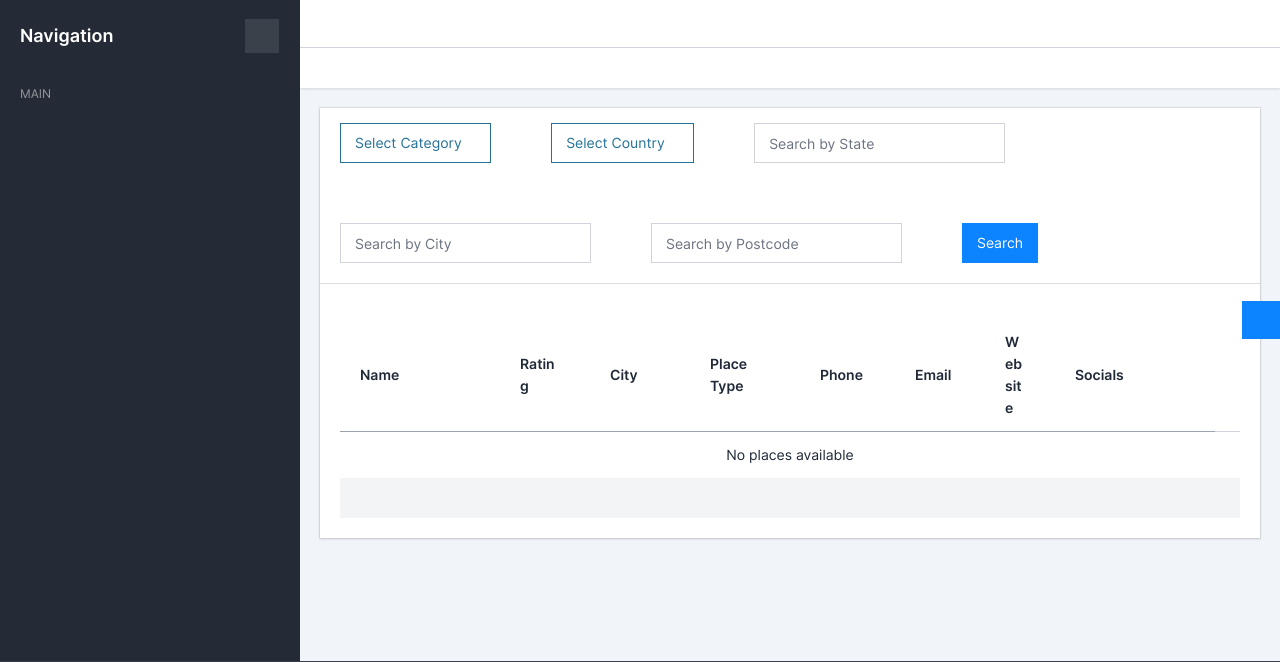
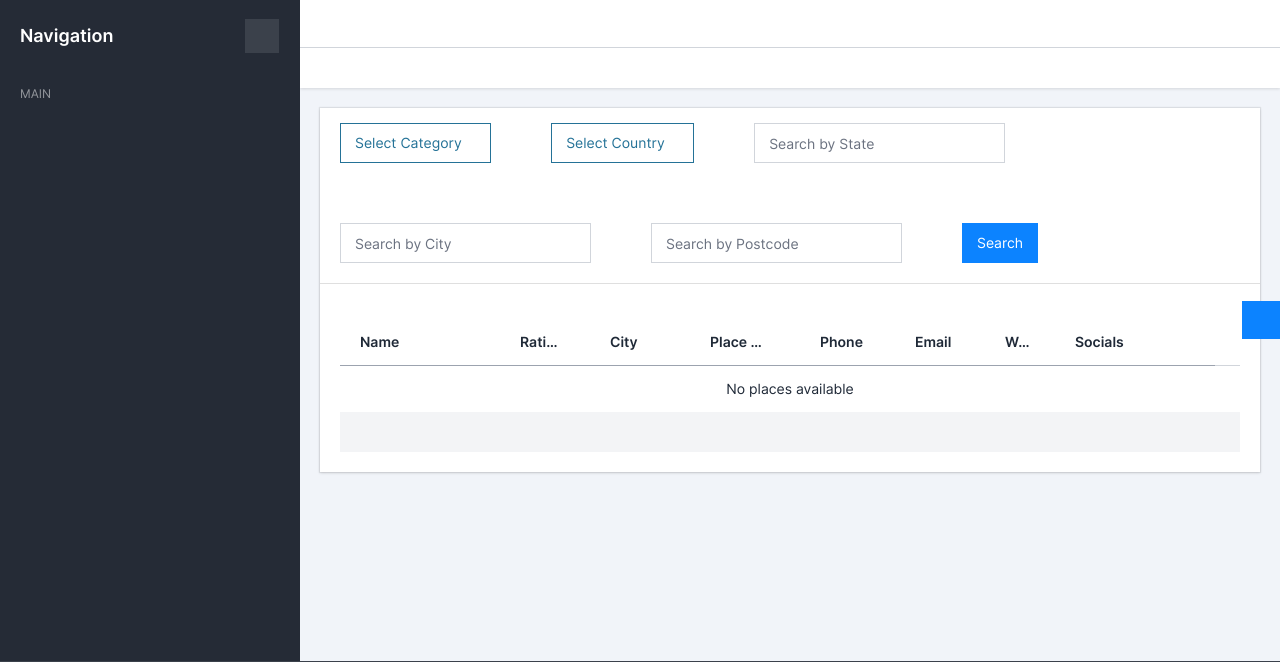
Before and after one commit to denischmkh/googlemaps, a Django app: template googlemaps/main_app/templates/list_place.html in a window 1280 px wide. Shown: the part 80-742 px from the top of the page. Run offline with Django 5.2, Linux system fonts and the light colour scheme; the template is opened without the code that fills it, so the values that code supplies are empty; some libraries are stand-ins or nearby versions; some web fonts are replaced.

```diff
--- a/googlemaps/googlemaps/settings.py
+++ b/googlemaps/googlemaps/settings.py
@@ -83,7 +83,7 @@ WSGI_APPLICATION = 'googlemaps.wsgi.application'
 
 # Database
 # https://docs.djangoproject.com/en/5.1/ref/settings/#databases
-
+#
 DATABASES = {
     'default': {
         'ENGINE': 'django.db.backends.postgresql',
--- a/googlemaps/main_app/templates/components/list_place_template.html
+++ b/googlemaps/main_app/templates/components/list_place_template.html
@@ -12,6 +12,15 @@
         <th style="width: 160px;" class="text-start">Socials</th>
     </tr>
 </thead>
+
+    <style>
+    th {
+        white-space: nowrap;
+        overflow: hidden;
+        text-overflow: ellipsis;
+        font-size: 0.875rem; /* можно уменьшить шрифт чуть-чуть */
+    }
+</style>
 <tbody>
     {% for item in places %}
         <tr>
```
